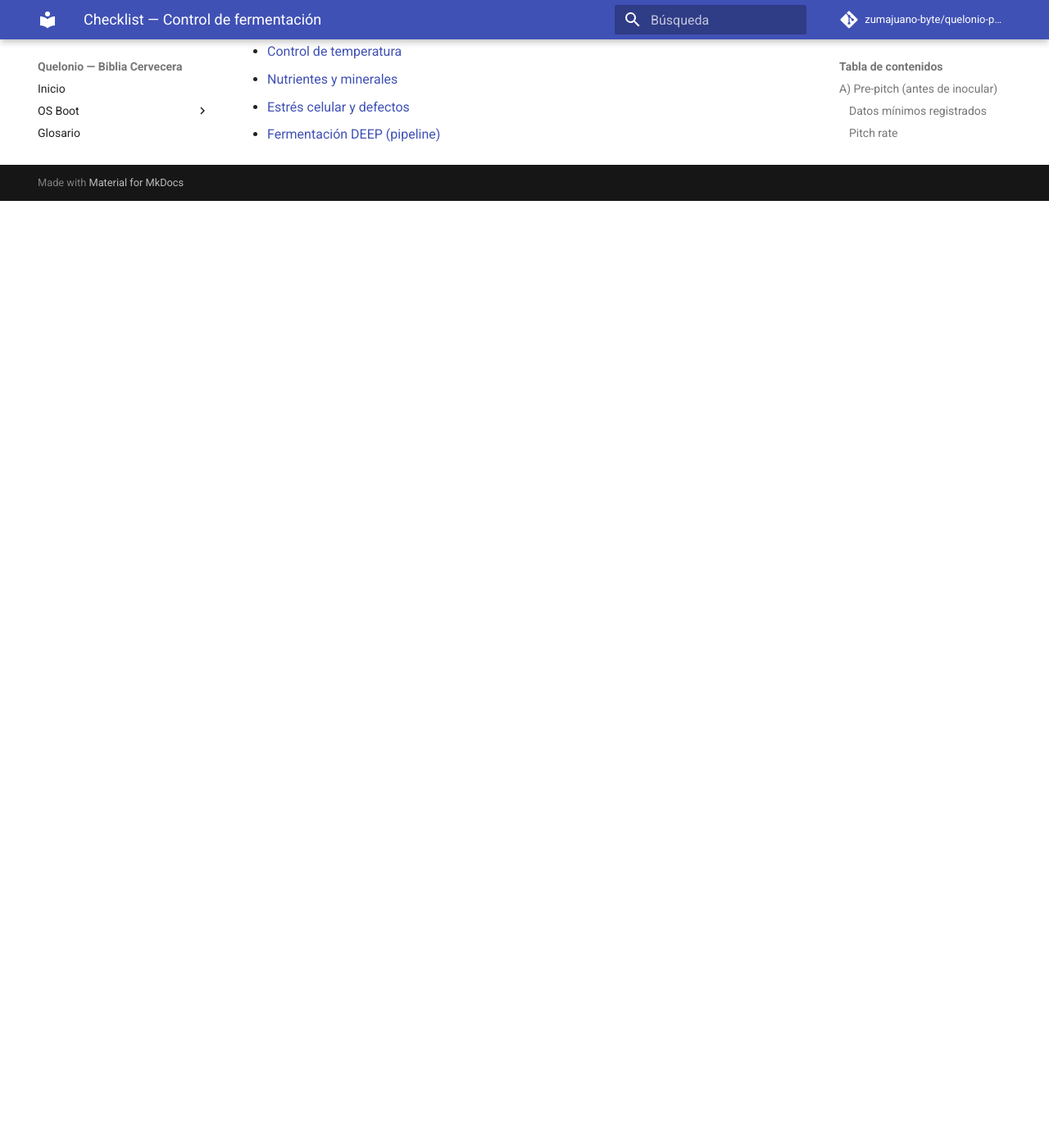
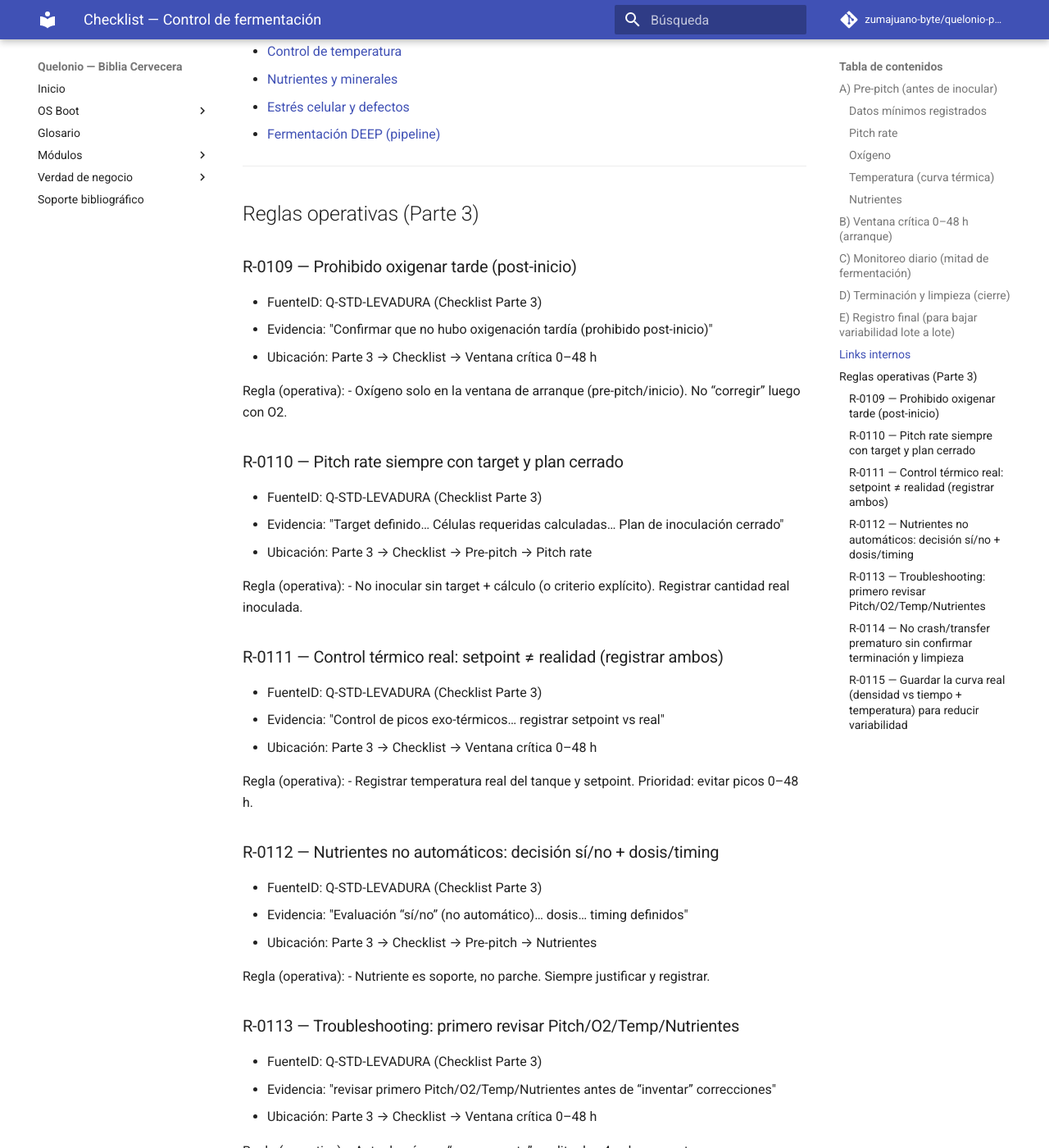
Before and after one commit to zumajuano-byte/quelonio-pages-v2, an MkDocs documentation site: the page built from docs/03_Levadura/Levadura_Parte3_DEEP/60_Checklist_Control_Fermentacion.md, in a window 1280 px wide and 1400 px high, scrolled down 2629 px. Shown: the whole window at 82% size. Built offline with MkDocs 1.6.1 and Material for MkDocs 9.7.7, drawn with Linux system fonts in a browser that asks for light colours; comment, search, counter and statistics services are not loaded; before the commit the page ends 2874 px from its top, so only the background shows below that; some of the changed text lies outside the part shown.

Commit message:
docs(levadura): close Parte3 hub operativo con reglas R-0109..R-0116

```diff
--- a/docs/03_Levadura/Levadura_Parte3_DEEP/60_Checklist_Control_Fermentacion.md
+++ b/docs/03_Levadura/Levadura_Parte3_DEEP/60_Checklist_Control_Fermentacion.md
@@ -88,3 +88,70 @@ Link: [Estrés celular y defectos](50_Estres_Celular_y_Defectos.md)
 - [Nutrientes y minerales](40_Nutrientes_y_Minerales.md)
 - [Estrés celular y defectos](50_Estres_Celular_y_Defectos.md)
 - [Fermentación DEEP (pipeline)](../Fermentacion_DEEP/00_INDEX.md)
+
+---
+
+## Reglas operativas (Parte 3)
+
+<a id="r-0109"></a>
+### R-0109 — Prohibido oxigenar tarde (post-inicio)
+- FuenteID: Q-STD-LEVADURA (Checklist Parte 3)
+- Evidencia: "Confirmar que no hubo oxigenación tardía (prohibido post-inicio)"
+- Ubicación: Parte 3 → Checklist → Ventana crítica 0–48 h
+
+Regla (operativa):
+- Oxígeno solo en la ventana de arranque (pre-pitch/inicio). No “corregir” luego con O2.
+
+<a id="r-0110"></a>
+### R-0110 — Pitch rate siempre con target y plan cerrado
+- FuenteID: Q-STD-LEVADURA (Checklist Parte 3)
+- Evidencia: "Target definido… Células requeridas calculadas… Plan de inoculación cerrado"
+- Ubicación: Parte 3 → Checklist → Pre-pitch → Pitch rate
+
+Regla (operativa):
+- No inocular sin target + cálculo (o criterio explícito). Registrar cantidad real inoculada.
+
+<a id="r-0111"></a>
+### R-0111 — Control térmico real: setpoint ≠ realidad (registrar ambos)
+- FuenteID: Q-STD-LEVADURA (Checklist Parte 3)
+- Evidencia: "Control de picos exo-térmicos… registrar setpoint vs real"
+- Ubicación: Parte 3 → Checklist → Ventana crítica 0–48 h
+
+Regla (operativa):
+- Registrar temperatura real del tanque y setpoint. Prioridad: evitar picos 0–48 h.
+
+<a id="r-0112"></a>
+### R-0112 — Nutrientes no automáticos: decisión sí/no + dosis/timing
+- FuenteID: Q-STD-LEVADURA (Checklist Parte 3)
+- Evidencia: "Evaluación “sí/no” (no automático)… dosis… timing definidos"
+- Ubicación: Parte 3 → Checklist → Pre-pitch → Nutrientes
+
+Regla (operativa):
+- Nutriente es soporte, no parche. Siempre justificar y registrar.
+
+<a id="r-0113"></a>
+### R-0113 — Troubleshooting: primero revisar Pitch/O2/Temp/Nutrientes
+- FuenteID: Q-STD-LEVADURA (Checklist Parte 3)
+- Evidencia: "revisar primero Pitch/O2/Temp/Nutrientes antes de “inventar” correcciones"
+- Ubicación: Parte 3 → Checklist → Ventana crítica 0–48 h
+
+Regla (operativa):
+- Ante desvío, no “mover receta”: auditar las 4 palancas antes.
+
+<a id="r-0114"></a>
+### R-0114 — No crash/transfer prematuro sin confirmar terminación y limpieza
+- FuenteID: Q-STD-LEVADURA (Checklist Parte 3)
+- Evidencia: "No hacer crash/transfer prematuro sin confirmar terminación"
+- Ubicación: Parte 3 → Checklist → Terminación y limpieza
+
+Regla (operativa):
+- Confirmar DF en target + evaluación VDK/diacetilo (según tu práctica) antes de enfriar/transferir.
+
+<a id="r-0115"></a>
+### R-0115 — Guardar la curva real (densidad vs tiempo + temperatura) para reducir variabilidad
+- FuenteID: Q-STD-LEVADURA (Checklist Parte 3)
+- Evidencia: "Guardar “curva real”: densidad vs tiempo + temperatura real"
+- Ubicación: Parte 3 → Checklist → Registro final
+
+Regla (operativa):
+- Sin curva real no hay aprendizaje reproducible. Guardar y comparar vs histórico.
```
Also changed, not shown: docs/03_Levadura/Levadura_Parte3_DEEP/00_Indice_Levadura_Parte3.md (+15 -0 lines), docs/03_Levadura/Levadura_Parte3_DEEP/TP_Log_Pitch_O2_Temp_Nutrientes.md (+14 -0 lines), docs/99_Indice_y_Mapas/REGLAS_INDEX.md (+8 -0 lines).
